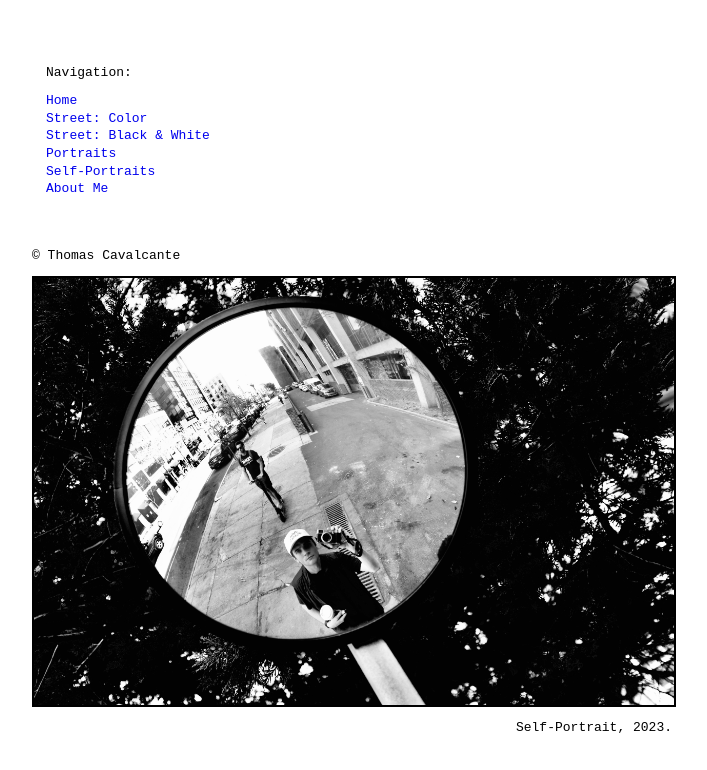
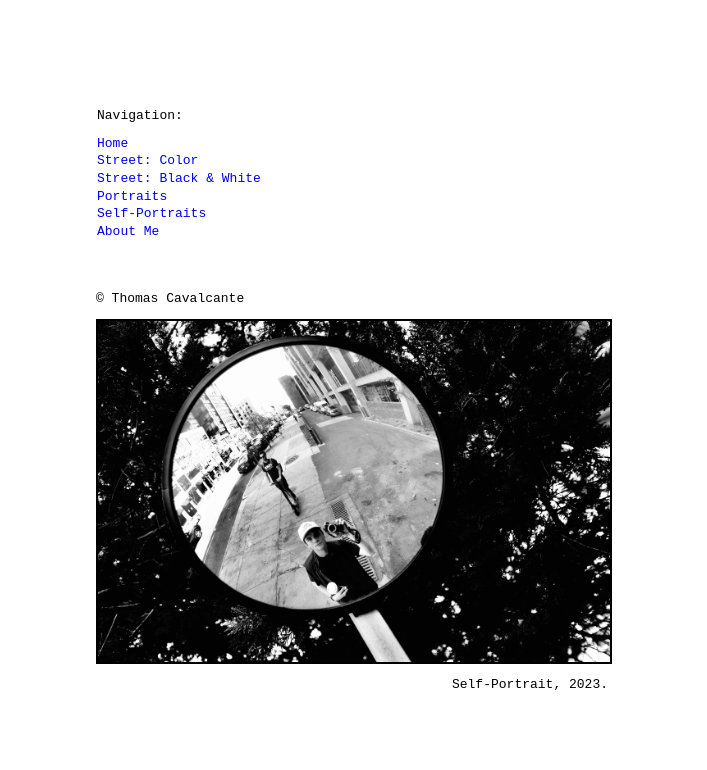
Before and after one commit to tpcav/thomascavalcante.com, a plain HTML site: page index.html in a window 1280 px wide. Shown: the whole page, without its empty margins (288-995 px from the left). Drawn offline with Linux system fonts and the light colour scheme.

Commit message:
nav link add and photo changes

```diff
--- a/index.html
+++ b/index.html
@@ -12,7 +12,7 @@
   <div class="container">
 		<div class="content">
       <div class="link-list">
-        <div>
+        <div class="list-link">
           <ul>
             <p>Navigation:</p>
             <li><a href="index.html">Home</a></li>
--- a/style.css
+++ b/style.css
@@ -27,7 +27,7 @@ html, body {
 
 @media only screen and (min-width: 1000px) {
   .content {
-    width: 50%;
+    width: 40%;
     padding: 2rem;
     text-align: right;
   }
@@ -55,8 +55,12 @@ li {
 }
 
 .link-list {
-  margin-left: -2rem;
   text-align: left;
   list-style: none;
   margin-bottom: 4rem;
 }
+
+.list-link {
+  text-align: left;
+  margin-left: -3rem;
+}
```
